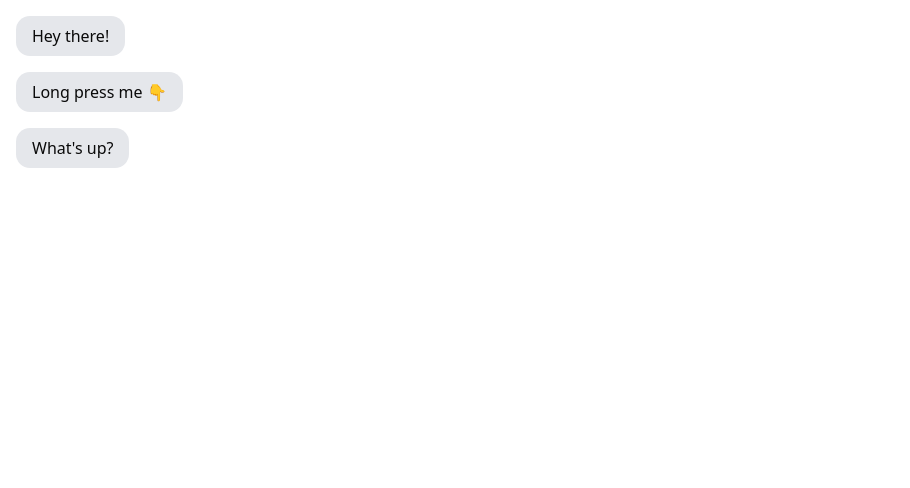
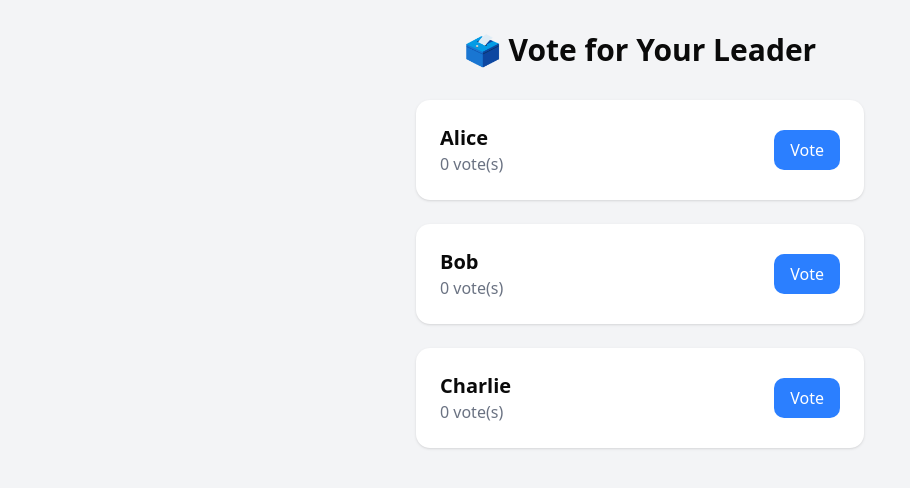
Before and after one commit to UdonShabu/build-features, a Next.js app: page /react-focus in a window 1280 px wide. Shown: the top 488 px of the page, without its empty margins (0-910 px from the left). Built offline with nearby package versions, Linux system fonts and the light colour scheme.

Commit message:
feat: create voting component

```diff
--- /dev/null
+++ b/src/app/react-focus/_components/Voting.tsx
@@ -0,0 +1,56 @@
+"use client";
+
+import { useState } from "react";
+
+interface Candidate {
+  id: string;
+  name: string;
+  votes: number;
+}
+
+export default function Voting() {
+  const [candidates, setCandidates] = useState<Candidate[]>([
+    { id: "1", name: "Alice", votes: 0 },
+    { id: "2", name: "Bob", votes: 0 },
+    { id: "3", name: "Charlie", votes: 0 },
+  ]);
+
+  const handleVote = (id: string) => {
+    setCandidates((prev) =>
+      prev.map((candidate) =>
+        candidate.id === id
+          ? { ...candidate, votes: candidate.votes + 1 }
+          : candidate
+      )
+    );
+  };
+
+  return (
+    <div className="min-h-screen bg-gray-100 flex flex-col items-center p-8">
+      <h1 className="text-3xl font-bold mb-8">🗳️ Vote for Your Leader</h1>
+
+      <div className="grid grid-cols-1 gap-6 w-full max-w-md">
+        {candidates
+          .sort((a, b) => b.votes - a.votes) // Sort by most votes
+          .map((candidate) => (
+            <div
+              key={candidate.id}
+              className="bg-white p-6 rounded-xl shadow hover:shadow-lg flex items-center justify-between transition"
+            >
+              <div>
+                <h2 className="text-xl font-semibold">{candidate.name}</h2>
+                <p className="text-gray-500">{candidate.votes} vote(s)</p>
+              </div>
+
+              <button
+                onClick={() => handleVote(candidate.id)}
+                className="bg-blue-500 text-white px-4 py-2 rounded-lg hover:bg-blue-600 transition"
+              >
+                Vote
+              </button>
+            </div>
+          ))}
+      </div>
+    </div>
+  );
+}
--- a/src/app/react-focus/page.tsx
+++ b/src/app/react-focus/page.tsx
@@ -1,14 +1,15 @@
 import React from "react";
 import StopwatchTimer from "./_components/StopwatchTimer";
 import PinMessages from "./_components/PinMessage";
-import ChatScreen from "./_components/Reaction/ChatScreen";
+import Voting from "./_components/Voting";
 
 const ReactFocusPage = () => {
   return (
     <div>
       {/* <StopwatchTimer /> */}
       {/* <PinMessages /> */}
-      <ChatScreen />
+      {/* <ChatScreen /> */}
+      <Voting />
     </div>
   );
 };
```
